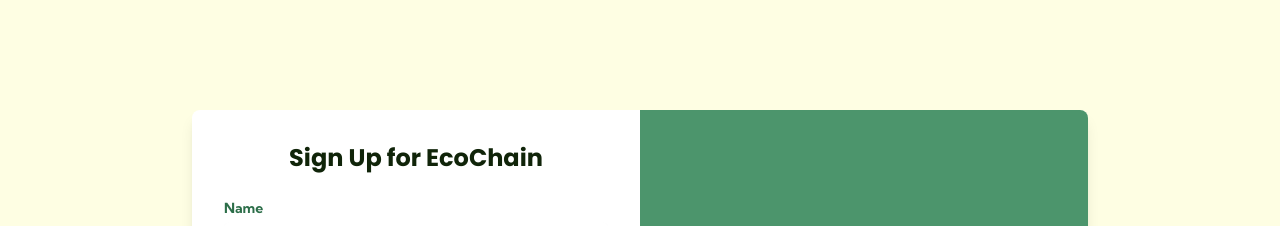
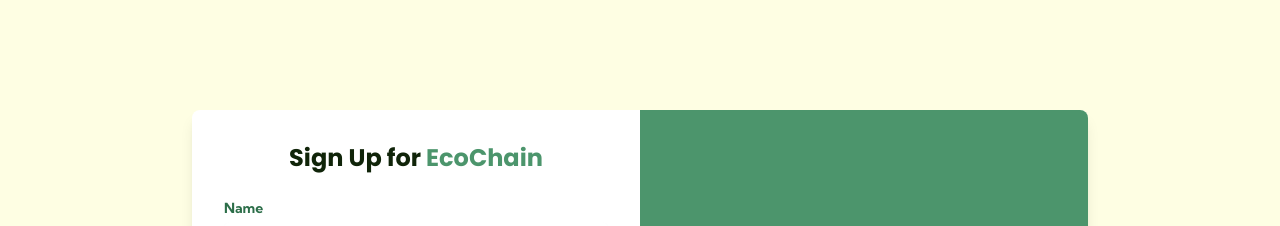
Before and after one commit to fromjyce/EcoChain, a Next.js app in the folder frontend/: page /signup in a window 1280 px wide. Shown: the top 226 px of the page. Built offline with nearby package versions, Linux system fonts and the light colour scheme.

Commit message:
added link in page

```diff
--- a/frontend/pages/signup.js
+++ b/frontend/pages/signup.js
@@ -26,8 +26,8 @@
       <main className="bg-[#fefee3ff] flex items-center justify-center">
         <div className="w-full max-w-4xl bg-white shadow-lg rounded-lg flex overflow-hidden">
           <div className="w-1/2 p-8">
-            <h2 className="text-2xl font-bold text-center poppins text-[#102409]">Sign Up for EcoChain</h2>
-            <form className="mt-6" onSubmit={handleSubmit}> {/* Add onSubmit handler here */}
+            <h2 className="text-2xl font-bold text-center poppins text-[#102409]">Sign Up for <a href="/" className="text-[#4c956cff] hover:underline hover:text-[#102409]">EcoChain</a></h2>
+            <form className="mt-6" onSubmit={handleSubmit}>
               <div className="mb-4">
                 <label htmlFor="name" className="block text-sm font-bold kumbh_sans text-[#2c6e49ff]">
                   Name
```
